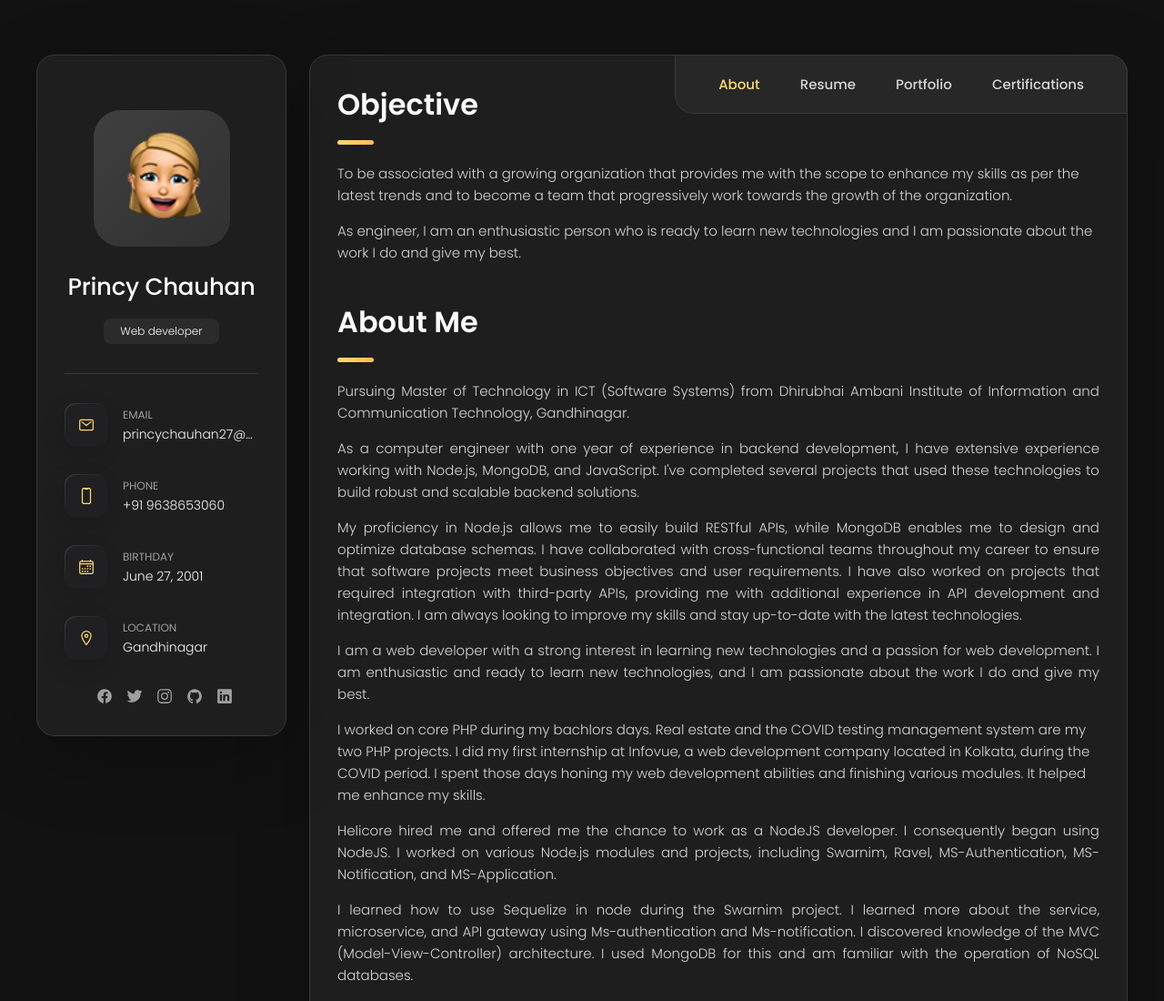
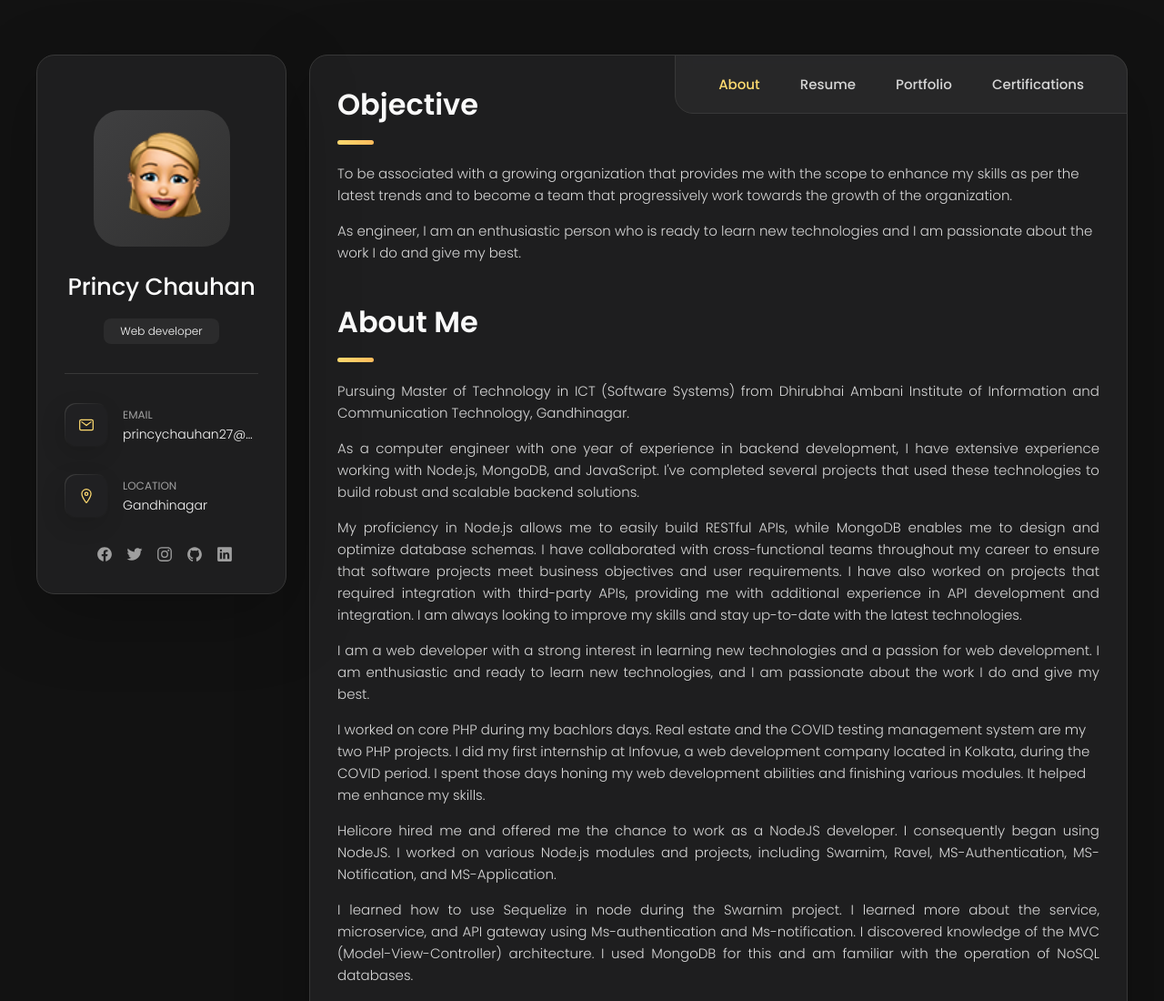
Before and after one commit to PrincyChauhan/portfolio, a plain HTML site: page index.html in a window 1280 px wide. Shown: the top 1100 px of the page at 91% size. Drawn offline with nearby package versions, Linux system fonts and the light colour scheme.

Commit message:
Update index.html

```diff
--- a/index.html
+++ b/index.html
@@ -71,31 +71,6 @@
               </div>
             </li>
 
-            <li class="contact-item">
-              <div class="icon-box">
-                <ion-icon name="phone-portrait-outline"></ion-icon>
-              </div>
-
-              <div class="contact-info">
-                <p class="contact-title">Phone</p>
-
-                <a href="tel:+919638653060" class="contact-link"
-                  >+91 9638653060</a
-                >
-              </div>
-            </li>
-
-            <li class="contact-item">
-              <div class="icon-box">
-                <ion-icon name="calendar-outline"></ion-icon>
-              </div>
-
-              <div class="contact-info">
-                <p class="contact-title">Birthday</p>
-
-                <time datetime="1982-06-23">June 27, 2001</time>
-              </div>
-            </li>
 
             <li class="contact-item">
               <div class="icon-box">
```
